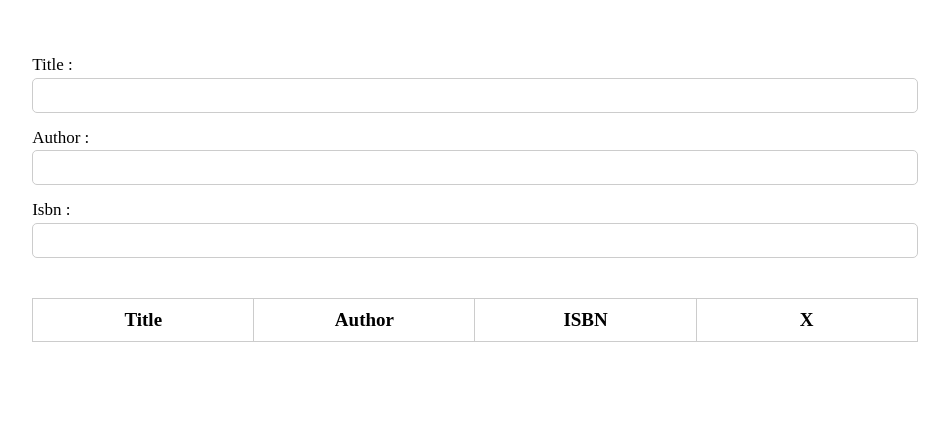
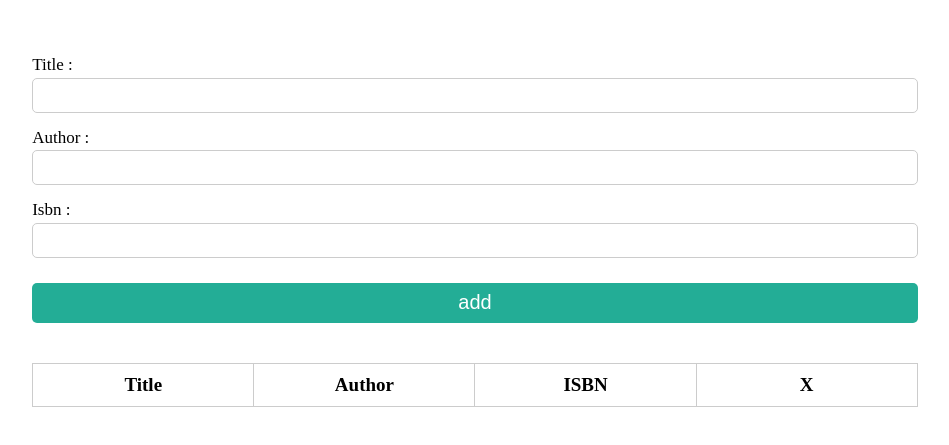
Before and after one commit to fawriid/booklist-app, a plain HTML site: page index.html in a window 1280 px wide. Shown: the part 159-604 px from the top of the page, without its empty margins (165-1114 px from the left). Drawn offline with Linux system fonts and the light colour scheme.

Commit message:
submit btn added

```diff
--- a/index.html
+++ b/index.html
@@ -30,6 +30,9 @@
                 <br>
                 <input type="text" id="isbn">
             </div>
+            <div>
+            <button class="add-btn primary" type="submit">add</button>
+            </div>
         </form>
         <table>
             <thead>
--- a/style.css
+++ b/style.css
@@ -80,3 +80,19 @@ body {
     width: 70%;
     height: 70%;
 }
+.add-btn{
+    width: 100%;
+    height: 40px;
+    background-color: var(--primary-color);
+    color: #fff;
+    border: none;
+    font-size: 2rem;
+    border-radius: 5px;
+    margin-top: 1rem;
+    cursor: pointer;
+    transition: all 100ms linear;
+}
+.add-btn:hover{
+    transform: translateY(-2px);
+    box-shadow: 3px 3px 10px rgba(0, 0, 0,0.2)
+}
```
